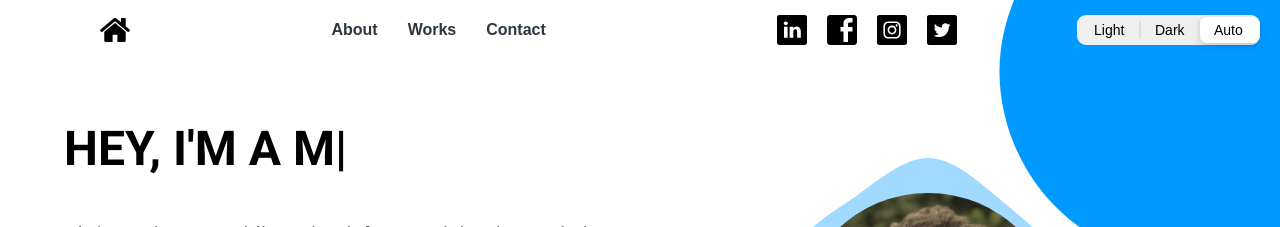
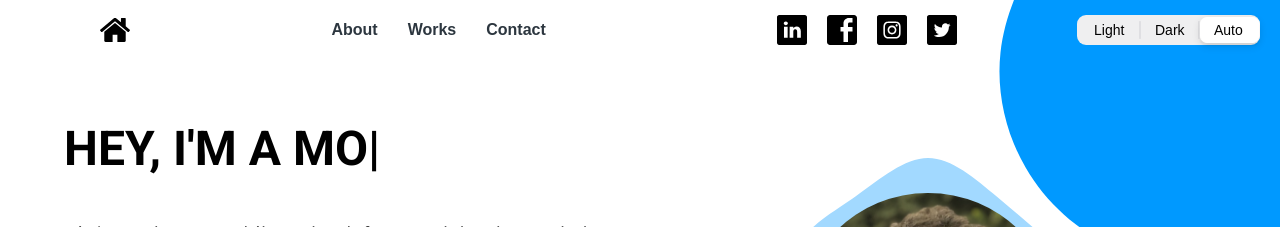
Before and after one commit to joshuacardozo1994/personal-website, a Next.js app: page / in a window 1280 px wide. Shown: the top 227 px of the page. Built offline with nearby package versions, Linux system fonts and the light colour scheme.

Commit message:
fixed setTimeout and setInterval to be interruptible on page change

```diff
--- a/pages/index.js
+++ b/pages/index.js
@@ -16,54 +16,116 @@ export default function Home() {
 
   const [text, setText] = useState("");
 
-  async function setDelayedText(text, timeout) {
-    return new Promise((resolve) => {
-      setTimeout(() => {
-        if (text) {
-          setText(text)
+  useEffect(() => {
+    let textSetInterval = null;
+
+    let firstSetTimeout = null;
+
+    let secondSetTimeout = null;
+
+    let thirdSetTimeout = null;
+
+    let fourthSetTimeout = null;
+
+    const firstAnimation = () => {
+      const fullText = salutationBaseText + firstTextToDelete;
+      let i = 0;
+      textSetInterval = setInterval(() => {
+        setText(fullText.substring(0, i))
+        console.log('first animation', fullText.substring(0, i))
+        if (i >= fullText.length) {
+          clearInterval(textSetInterval)
         }
-        resolve(text);
-      }, timeout);
+        i += 1;
+      }, 100);
+    }
 
-    })
-  }
+    const secondAnimation = () => {
+      const fullText = salutationBaseText + firstTextToDelete;
+      let i = fullText.length
+      textSetInterval = setInterval(() => {
+        setText(fullText.substring(0, i))
+        console.log('second animation', fullText.substring(0, i))
+        if (i <= salutationBaseText.length) {
+          clearInterval(textSetInterval)
+        }
+        i -= 1;
+      }, 50);
+    }
 
-  useEffect(() => {
-    const startTextAnimation = async () => {
+    const thirdAnimation = () => {
+      const fullText = salutationBaseText + secondTextToDelete;
+      let i = salutationBaseText.length;
+      textSetInterval = setInterval(() => {
+        setText(fullText.substring(0, i))
+        console.log('third animation', fullText.substring(0, i))
+        if (i >= fullText.length) {
+          clearInterval(textSetInterval)
+        }
+        i += 1;
+      }, 100);
+    }
 
-      const firstText = salutationBaseText + firstTextToDelete;
-      for (let i = 0; i <= firstText.length; i++) {
-        await setDelayedText(firstText.substring(0, i), 100)
-      }
+    const fourthAnimation = () => {
+      const fullText = salutationBaseText + secondTextToDelete;
+      let i = fullText.length;
+      textSetInterval = setInterval(() => {
+        setText(fullText.substring(0, i))
+        console.log('fourth animation', fullText.substring(0, i))
+        if (i <= salutationBaseText.length) {
+          clearInterval(textSetInterval)
+        }
+        i -= 1;
+      }, 50);
+    }
 
-      await setDelayedText(null, 500);
+    const fifthAnimation = () => {
+      const fullText = salutationBaseText + salutationFinalText
+      let i = salutationBaseText.length;
+      textSetInterval = setInterval(() => {
+        setText(fullText.substring(0, i))
+        console.log('fifth animation', fullText.substring(0, i))
+        if (i >= fullText.length) {
+          clearInterval(textSetInterval)
+        }
+        i += 1;
+      }, 100);
+    }
 
-      for (let i = firstText.length; i >= salutationBaseText.length; i--) {
-        await setDelayedText(firstText.substring(0, i), 50)
-      }
+    const startTextAnimation = () => {
+      let delay = 0
+      firstAnimation();
 
-      await setDelayedText(null, 200);
+      delay += (salutationBaseText + firstTextToDelete).length * 100 + 500;
+      firstSetTimeout = setTimeout(() => {
+        secondAnimation();
+      }, delay);
 
-      const secondText = salutationBaseText + secondTextToDelete;
-      for (let i = salutationBaseText.length; i <= secondText.length; i++) {
-        await setDelayedText(secondText.substring(0, i), 100)
-      }
+      delay += (firstTextToDelete.length * 50) + 200;
+      secondSetTimeout = setTimeout(() => {
+        thirdAnimation();
+      }, delay);
 
-      await setDelayedText(null, 500);
+      delay += (secondTextToDelete.length * 100) + 500;
+      thirdSetTimeout = setTimeout(() => {
+        fourthAnimation();
+      }, delay);
 
-      for (let i = secondText.length; i >= salutationBaseText.length; i--) {
-        await setDelayedText(secondText.substring(0, i), 50)
-      }
-
-      await setDelayedText(null, 200);
-
-      const finalText = salutationBaseText + salutationFinalText;
-      for (let i = salutationBaseText.length; i <= finalText.length; i++) {
-        await setDelayedText(finalText.substring(0, i), 100)
-      }
+      delay += (secondTextToDelete.length * 50) + 200;
+      fourthSetTimeout = setTimeout(() => {
+        fifthAnimation();
+      }, delay);
 
     };
     startTextAnimation();
+    return () => {
+      clearInterval(textSetInterval)
+
+      clearTimeout(firstSetTimeout)
+      clearTimeout(secondSetTimeout)
+      clearTimeout(thirdSetTimeout)
+      clearTimeout(fourthSetTimeout)
+    }
   }, []);
 
   return (
```
